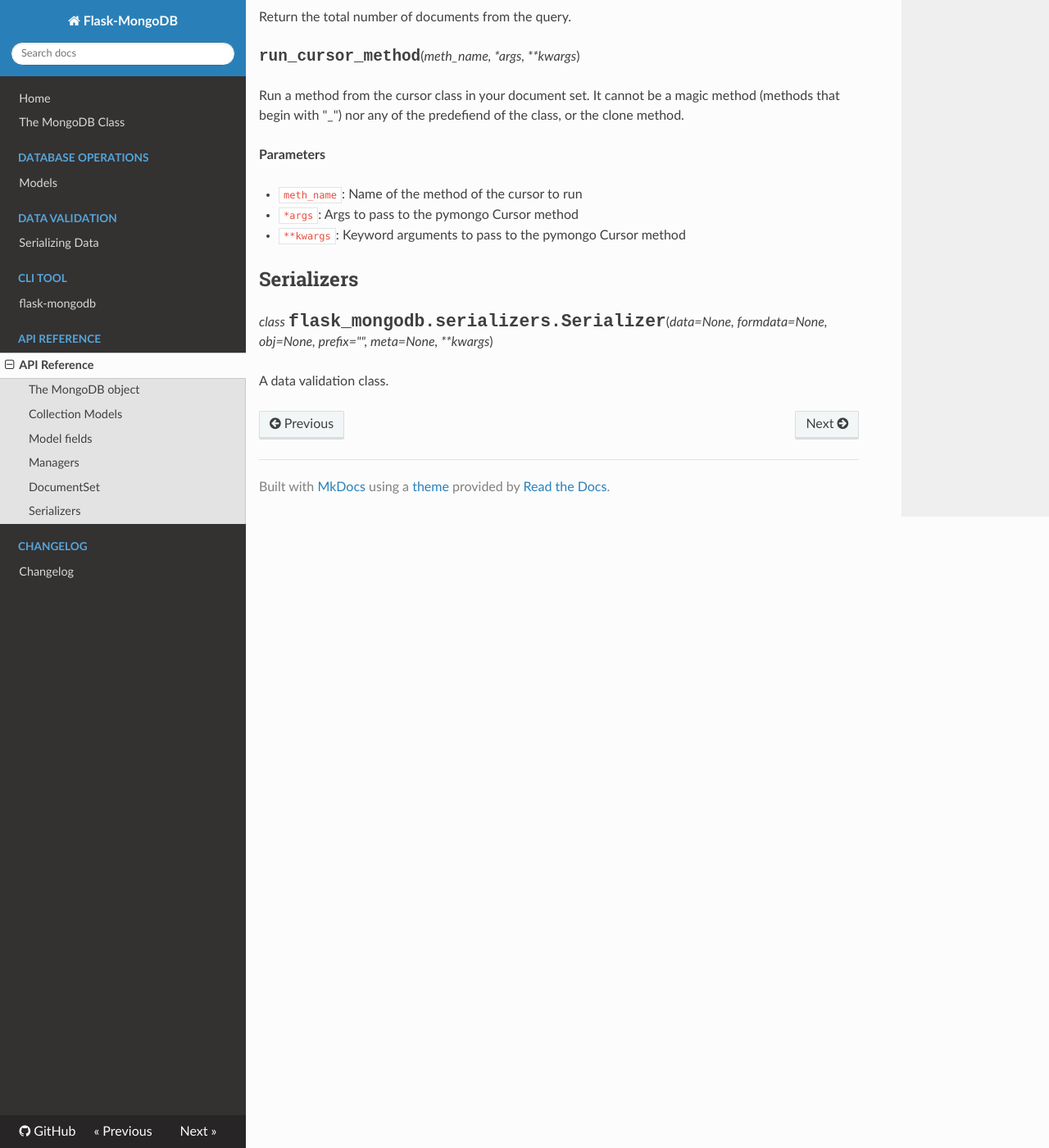
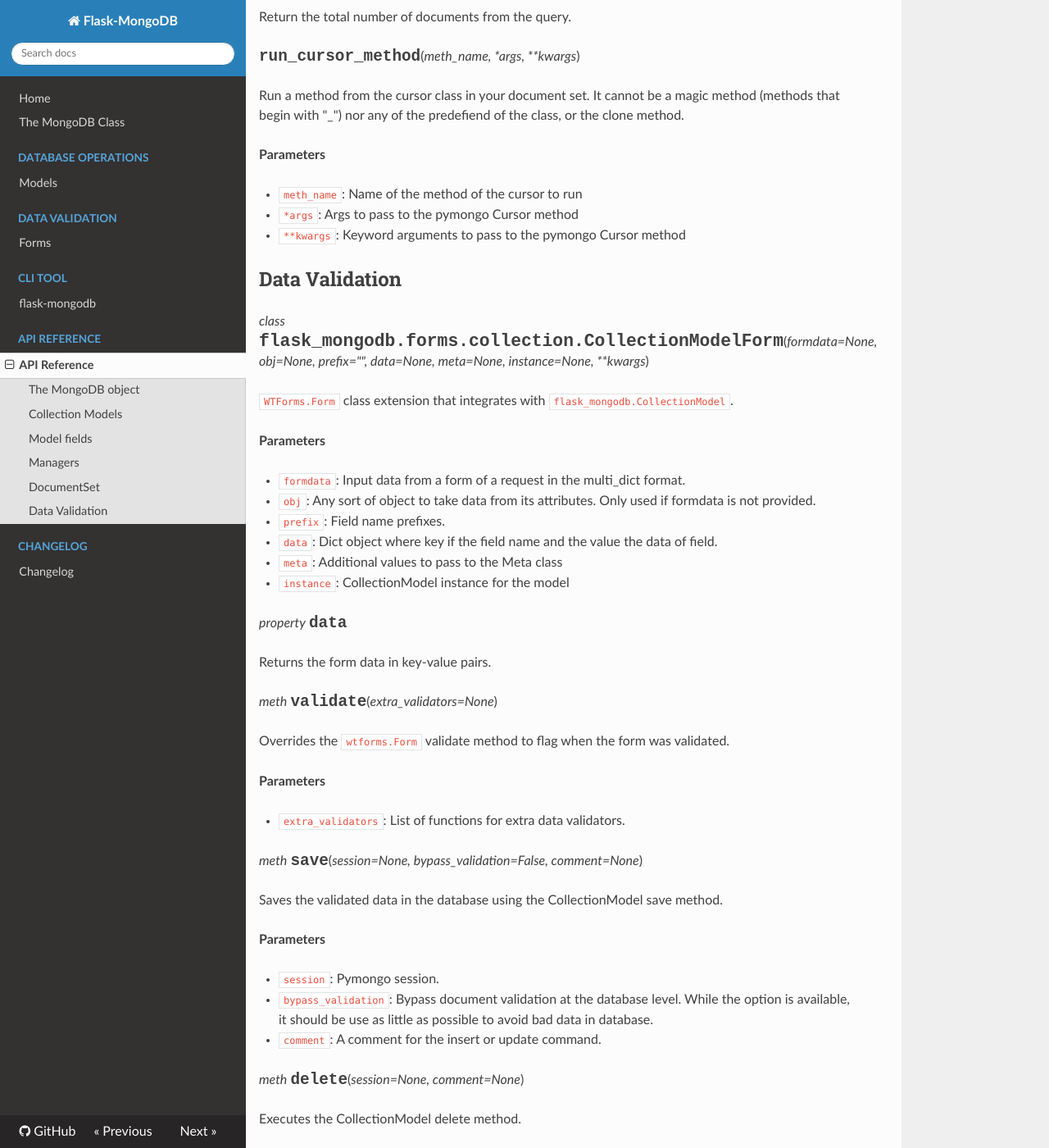
Before and after one commit to juanmanuel96/flask-mongodb, an MkDocs documentation site: the page built from docs/api.md, in a window 1280 px wide and 1400 px high, scrolled down 6786 px. Shown: the whole window at 82% size. Built offline with MkDocs 1.6.1, drawn with Linux system fonts in a browser that asks for light colours; nearby versions of some CDN libraries; some of the changed text lies outside the part shown.

Commit message:
- Updated documentation

```diff
--- a/docs/api.md
+++ b/docs/api.md
@@ -74,14 +74,12 @@ Disconnect your model from the collection.
 
 _meth_ <span class="class_attr">save</span>(_bypass_validation=False_)
 
-Save model data in the data base.
+Save model data in the database.
 
 **Parameters**
 
 - `session`: Pymongo session.
-
 - `bypass_validation`: Bypass document validation at the database level. While the option is available, it should be use as little as possible to avoid bad data in database.
-
 - `comment`: A comment for the insert or update command.
 
 _class_ <span class="py_class">flask_mongodb.CollectionModel</span>(_\*\*field_values_)
@@ -264,9 +262,48 @@ Run a method from the cursor class in your document set. It cannot be a magic me
 * `*args`: Args to pass to the pymongo Cursor method
 * `**kwargs`: Keyword arguments to pass to the pymongo Cursor method
 
+## Data Validation
 
-## Serializers
+_class_ <span class='py_class'>flask_mongodb.forms.collection.CollectionModelForm</span>(_formdata=None, obj=None, prefix="", data=None, meta=None, instance=None, **kwargs_)
 
-_class_ <span class='py_class'>flask_mongodb.serializers.Serializer</span>(_data=None, formdata=None, obj=None, prefix="", meta=None, **kwargs_)
+`WTForms.Form` class extension that integrates with `flask_mongodb.CollectionModel`.
 
-A data validation class.
+**Parameters**
+
+* `formdata`: Input data from a form of a request in the multi_dict format.
+* `obj`: Any sort of object to take data from its attributes. Only used if formdata is not provided.
+* `prefix`: Field name prefixes.
+* `data`: Dict object where key if the field name and the value the data of field.
+* `meta`: Additional values to pass to the Meta class
+* `instance`: CollectionModel instance for the model
+
+_property_ <span class="class_attr">data</span>
+
+Returns the form data in key-value pairs.
+
+_meth_ <span class="class_attr">validate</span>(_extra_validators=None_)
+
+Overrides the `wtforms.Form` validate method to flag when the form was validated.
+
+**Parameters**
+
+* `extra_validators`: List of functions for extra data validators.
+
+_meth_ <span class="class_attr">save</span>(_session=None, bypass_validation=False, comment=None_)
+
+Saves the validated data in the database using the CollectionModel save method.
+
+**Parameters**
+
+* `session`: Pymongo session.
+* `bypass_validation`: Bypass document validation at the database level. While the option is available, it should be use as little as possible to avoid bad data in database.
+* `comment`: A comment for the insert or update command.
+
+_meth_ <span class="class_attr">delete</span>(_session=None, comment=None_)
+
+Executes the CollectionModel delete method.
+
+**Parameters**
+
+* `session`: Pymongo session
+* `comment`: A comment for the delete command
--- a/mkdocs.yml
+++ b/mkdocs.yml
@@ -8,7 +8,7 @@ nav:
   - Database Operations:
     - Models: collections.md
   - Data Validation:
-    - Serializing Data: serializers.md
+    - Forms: forms.md
   - CLI Tool:
     - flask-mongodb: cli.md
   - API Reference:
```
Also changed, not shown: docs/changelog.md (+14 -0 lines), docs/forms.md (added, +102 -0 lines), docs/serializers.md (deleted, +0 -40 lines).
